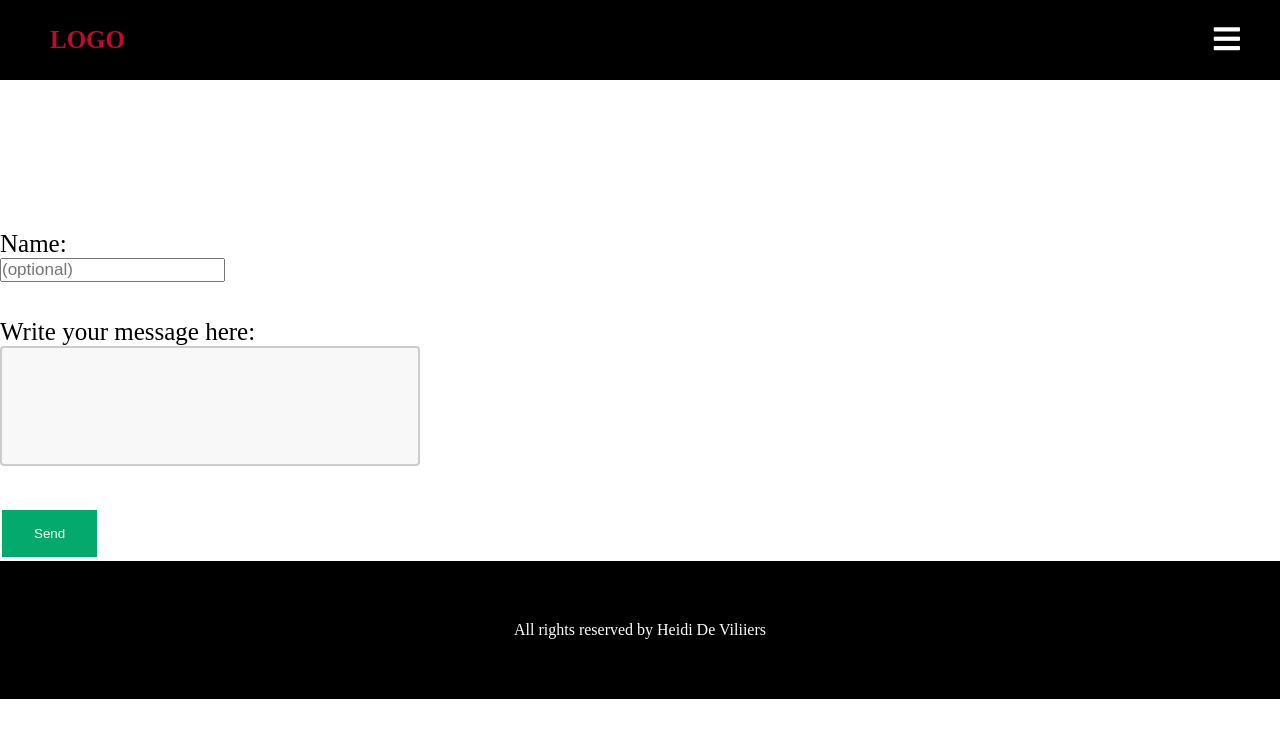
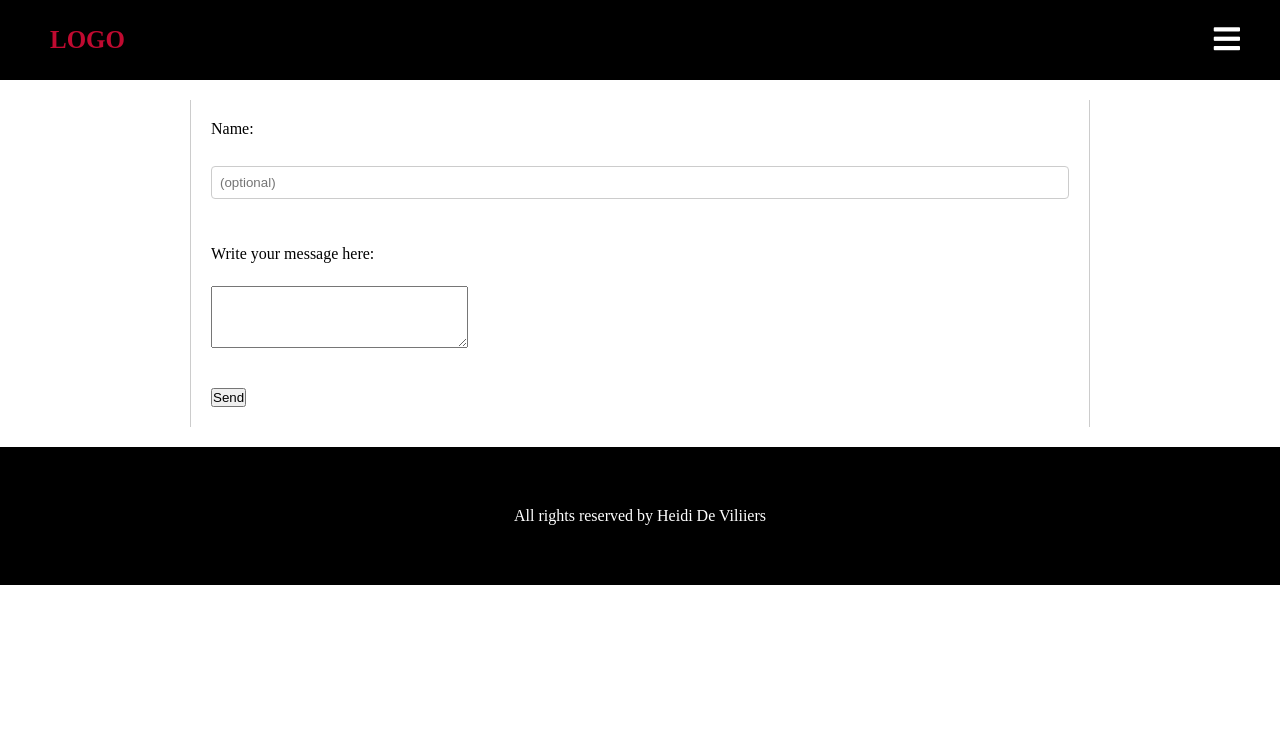
Before and after one commit to VinerZia/Church.test, a plain HTML site: page prayer.html in a window 1280 px wide. Drawn offline with Linux system fonts and the light colour scheme.

Commit message:
small change in css formating

```diff
--- a/prayer.html
+++ b/prayer.html
@@ -5,6 +5,7 @@
     <meta name="viewport" content="width=device-width, initial-scale=1.0">
     <meta http-equiv="X-UA-Compatible" content="IE=edge">
     <link rel="stylesheet" href="styles.css">
+    <link rel="stylesheet" href="form.css">
     <link rel="stylesheet" href="https://cdnjs.cloudflare.com/ajax/libs/font-awesome/5.15.3/css/all.min.css"/>
 
     <title>Prayer</title>
@@ -28,7 +29,7 @@
 
     <div class="form-content">
      <!--prayer form(sends to email... only change email on submission)-->
-        <form class="form" action="https://formsubmit.co/vinerzia2017@gmail.com" method="POST">
+        <form class="form" action="https://formsubmit.co/heidi.devilliers060gmail.com" method="POST">
             <input type="hidden" name="_captcha" value="false">
             <label for="fname">Name:</label><br>
             <input class="textbox" type="text" name="name" placeholder="(optional)"><br><br><br>
--- a/styles.css
+++ b/styles.css
@@ -196,6 +196,57 @@ section p{
     }
 }
 
+/* SERVICE AREA */
+.title{
+    margin-top: -100px;
+    text-transform: uppercase;
+    font-size: 45px;
+    margin-bottom: 5%;
+    color: #000000;
+}
+
+.title span{
+    color: #bf0a30;
+}
+
+ .column {
+    margin-top: 5%;
+    float: left;
+    width: 50%;
+    }
+
+.column img {
+    height: 100%;
+    width: 100%;
+    border-radius: 5px;
+}
+
+.column h2{
+    text-transform: uppercase;
+    margin-top: 0;
+    margin-left: 10%;
+}
+
+.column p {
+    margin-left: -10%;
+}
+
+.row:after {
+    content: "";
+    display: table;
+    clear: both;
+}
+
+/* msg */
+
+.msg-area{
+    background: linear-gradient(rgba(0,0,0,0.8),rgba(0,0,0,0.8)), url(img/church.5.jpg);
+    background-size: cover;
+    background-position: center center;
+    color: #fff;
+    text-align: center;
+}
+
 /* ABOUT AREA */
 
 ul.about-content{
@@ -272,94 +323,6 @@ ul.about-content{
     }
 }
 
-/* msg */
-
-.msg-area{
-    background: linear-gradient(rgba(0,0,0,0.8),rgba(0,0,0,0.8)), url(img/church.5.jpg);
-    background-size: cover;
-    background-position: center center;
-    color: #fff;
-    text-align: center;
-}
-
-/* SERVICE AREA */
-.title{
-    margin-top: -100px;
-    text-transform: uppercase;
-    font-size: 45px;
-    margin-bottom: 5%;
-    color: #000000;
-}
-
-.title span{
-    color: #bf0a30;}
-
- /* Set additional styling options for the columns*/
- .column {
-    margin-top: 5%;
-    float: left;
-    width: 50%;
-    }
-
-.column img {
-    height: 100%;
-    width: 100%;
-    border-radius: 5px;
-}
-
-.column h2{
-text-transform: uppercase;
-margin-top: 0;
-margin-left: 10%;
-}
-
-.column p {
-margin-left: -10%;
-}
-
-    .row:after {
-    content: "";
-    display: table;
-    clear: both;
-    }
-
-
-/* PRAYER FORM */
-.form-content{
-    margin-top: 150px;
-}
-
-label{
-    font-size: 25px;
-    }
-.textbox{
-    font-size: 17px;
-    }
-    /*highlights the active box*/
-input[type=text]:focus {
-        border: 3px solid #555;
-      }
-      /*this edits the box where the user will their message*/
-textarea{
-        padding: 12px 20px;
-        box-sizing: border-box;
-        border: 2px solid #ccc;
-        border-radius: 4px;
-        background-color: #f8f8f8;
-        resize: none;
-        font-size: 20px;
-      }
-      /*css for the submit button*/
-button[type=submit] {
-        background-color: #04AA6D;
-        border: none;
-        color: white;
-        padding: 16px 32px;
-        text-decoration: none;
-        margin: 4px 2px;
-        cursor: pointer;
-}
-
 /* CONTACT */
 
 ul.contact-content{
```
